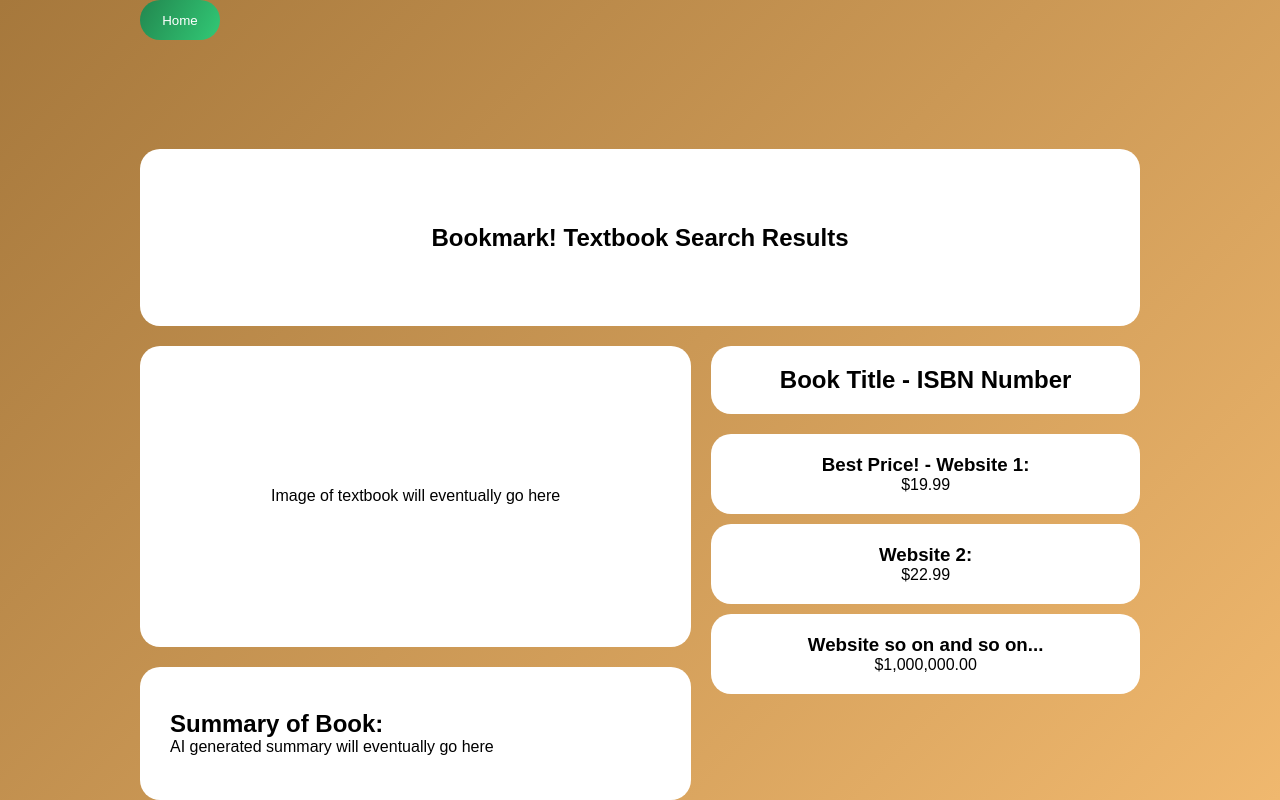
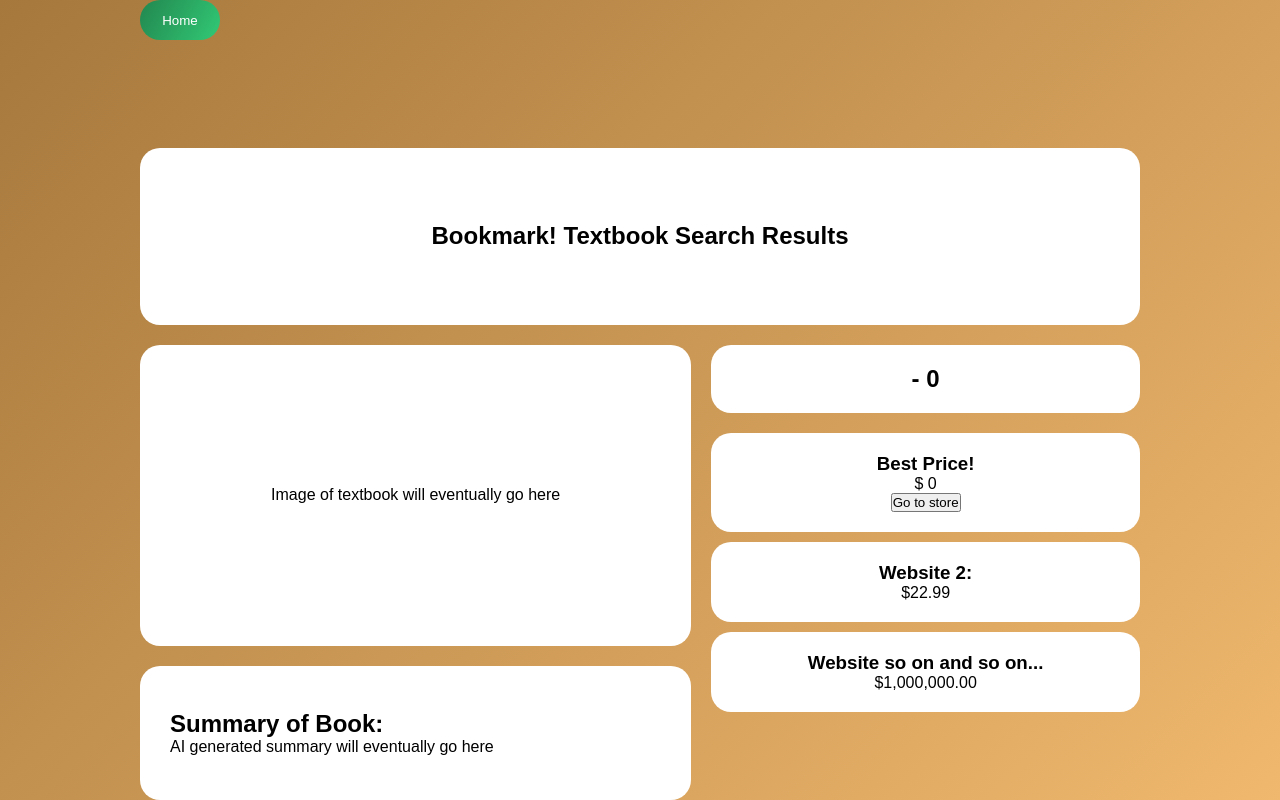
Before and after one commit to ImJustHenry/Bookmark, a Flask app: page /results in a window 1280 px wide. Run offline with Flask 3, Linux system fonts and the light colour scheme.

Commit message:
got data to go to results page

```diff
--- a/src/flask_server.py
+++ b/src/flask_server.py
@@ -1,9 +1,10 @@
-from flask import Flask, render_template, send_from_directory, request, make_response
+from flask import Flask, render_template, send_from_directory, request, make_response, redirect, url_for
 from flask_socketio import SocketIO
 import os
 import uuid
 import book_finder
 import google_books_api
+import book
 
 base_dir = os.path.abspath(os.path.join(os.getcwd(), ".."))
 template_dir = os.path.join(base_dir, "templates")
@@ -11,6 +12,7 @@ static_dir = os.path.join(base_dir, "static")
 app = Flask(__name__, template_folder=template_dir,static_folder=static_dir)
 socketio=SocketIO(app)
 print()
+best_book = book.Book("", "", 0, 0, book.Condition.UNKNOWN, book.Medium.UNKNOWN)
 
 @app.route("/")
 def home(): #renamed this from "results" to "home" for clarity
@@ -25,10 +27,17 @@ def getStatic():
 
 @app.route("/results")
 def results_page():
-    return render_template("ResultsPage.html")
+    global best_book
+    title = best_book.title
+    isbn = best_book.isbn
+    price = best_book.price
+    link = best_book.link
+    print(title)
+    return render_template("ResultsPage.html", link = link, title = title, price = price, isbn = isbn)
 
 @socketio.on("Go_button_pushed")
 def go(data):
+    global best_book
     session_id = request.cookies.get("session_id")
     user_search = data.get("search", "")
     googleBooksAPIObject = google_books_api.GoogleBooksAPI()
@@ -36,7 +45,8 @@ def go(data):
     print(f"[Session {session_id}] User searched for: {user_search}")
     result = book_finder.find_cheapest_book(isbn)
     if result != None:
-        print(result.link)
+        best_book = result
+        socketio.emit('redirect',url_for('results_page'))
     else:
         print("No books found :(")
 
--- /dev/null
+++ b/static/redirect.js
@@ -0,0 +1,3 @@
+socket.on('redirect', (dest) => {
+    window.location.href = dest;
+ });
--- a/templates/ResultsPage.html
+++ b/templates/ResultsPage.html
@@ -113,7 +113,7 @@
       <div class="screen">
         <nav class="header">
             <div class="headerButton">
-                <a href="{{ url_for('home') }}">
+                <a href="#home">
                     <button type="button" class="submitButton">Home</button>
                 </a>
             </div>
@@ -137,12 +137,18 @@
 
         <div class="rightContent">
             <div class="bookInfo">
-                <h2>Book Title - ISBN Number</h2>
+                <h2>{{ title }} - {{ isbn }}</h2>
+
             </div>
             <div class="priceList">
                 <div class="priceElement">
-                    <h3>Best Price! - Website 1:</h3>
-                    <p>$19.99</p>
+                    <h3>Best Price!</h3>
+                    <p>$ {{ price }}</p>
+                    <div class="headerButton">
+                        <a href = "{{ link }}">
+                            <button type="button" class="goToSiteButton">Go to store</button>
+                        </a>
+                    </div>
                 </div>
                 <div class="priceElement">
                     <h3>Website 2:</h3>
--- a/templates/index.html
+++ b/templates/index.html
@@ -75,7 +75,7 @@
       <div>
          <input type = "text" id="search_input" list="history_list" placeholder="Search by author, edition, ISBN">
          <datalist id="history_list"></datalist>
-         <a href="{{ url_for('results_page') }}">
+         <a>
             <button id="go_button">GO</button>
          </a>
       </div>
@@ -102,6 +102,7 @@
    </body>
    <script src="https://cdn.socket.io/4.8.1/socket.io.min.js" integrity="sha384-mkQ3/7FUtcGyoppY6bz/PORYoGqOl7/aSUMn2ymDOJcapfS6PHqxhRTMh1RR0Q6+" crossorigin="anonymous"></script>
    <script src = "/static/go_button.js"></script>
+   <script src = "/static/redirect.js"></script>
    </div>
 
 </html>
```
